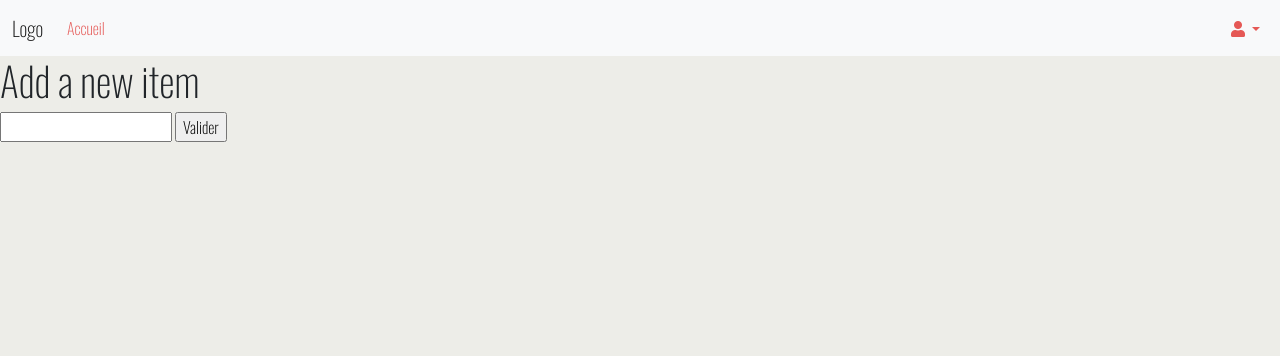
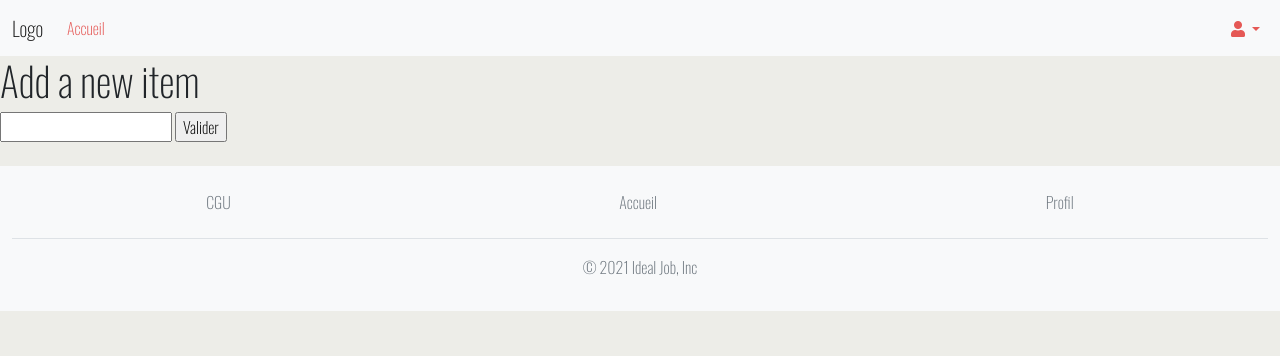
Before and after one commit to WildCodeSchool/bordeaux-p2-202109-interviewmanager, a PHP site: template src/View/Item/add.html.twig in a window 1280 px wide. Shown: the top 356 px of the page. Run offline with PHP 8.4, Linux system fonts and the light colour scheme; the template is opened without the code that fills it, so the values that code supplies are empty; some libraries are stand-ins or nearby versions.

Commit message:
Create footer

```diff
--- /dev/null
+++ b/src/View/components/_footer.html.twig
@@ -0,0 +1,10 @@
+<div class="container-fluid bg-light">
+    <footer class="py-3 mt-4">
+        <ul class="nav justify-content-around border-bottom pb-3 mb-3">
+            <li class="nav-item"><a href="#" class="nav-link px-2 text-muted">CGU</a></li>
+            <li class="nav-item"><a href="#" class="nav-link px-2 text-muted">Accueil</a></li>
+            <li class="nav-item"><a href="#" class="nav-link px-2 text-muted">Profil</a></li>
+        </ul>
+        <p class="text-center text-muted">© 2021 Ideal Job, Inc</p>
+    </footer>
+</div>
--- a/src/View/layout.html.twig
+++ b/src/View/layout.html.twig
@@ -15,6 +15,7 @@
 <body id="boostrap-override">
     {% include 'components/_navbar.html.twig' %}
     {% block content %}{% endblock %}
+    {% include 'components/_footer.html.twig' %}
     <script src="https://cdn.jsdelivr.net/npm/@popperjs/core@2.10.2/dist/umd/popper.min.js" integrity="sha384-7+zCNj/IqJ95wo16oMtfsKbZ9ccEh31eOz1HGyDuCQ6wgnyJNSYdrPa03rtR1zdB" crossorigin="anonymous"></script>
     <script src="https://cdn.jsdelivr.net/npm/bootstrap@5.1.3/dist/js/bootstrap.min.js" integrity="sha384-QJHtvGhmr9XOIpI6YVutG+2QOK9T+ZnN4kzFN1RtK3zEFEIsxhlmWl5/YESvpZ13" crossorigin="anonymous"></script>
     {% block javascript %}{% endblock %}
```
